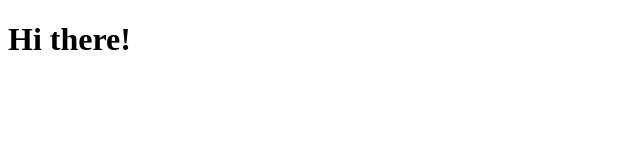
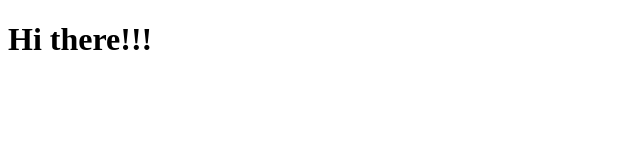
Before and after one commit to jcvaldes/microfrontends, a React app in the folder packages/container/: page / in a window 1280 px wide. Shown: the top 160 px of the page, without its empty margins (0-640 px from the left). Built offline with nearby package versions, Linux system fonts and the light colour scheme.

Commit message:
update container deploy

```diff
--- a/packages/container/src/App.js
+++ b/packages/container/src/App.js
@@ -3,7 +3,7 @@ import React from 'react'
 export default () => {
   return (
     <div>
-      <h1>Hi there!</h1>
+      <h1>Hi there!!!</h1>
     </div>
   )
 }
```
